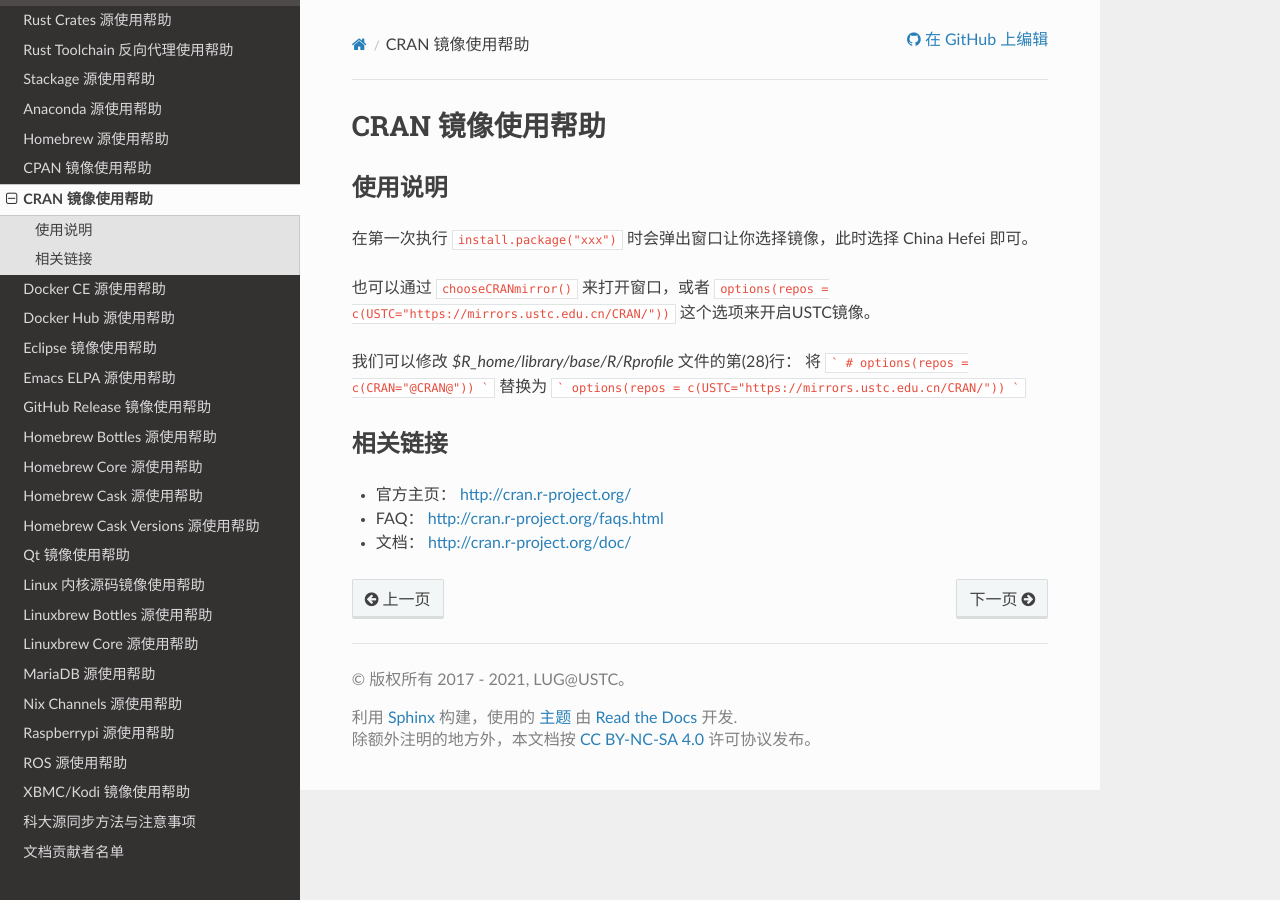
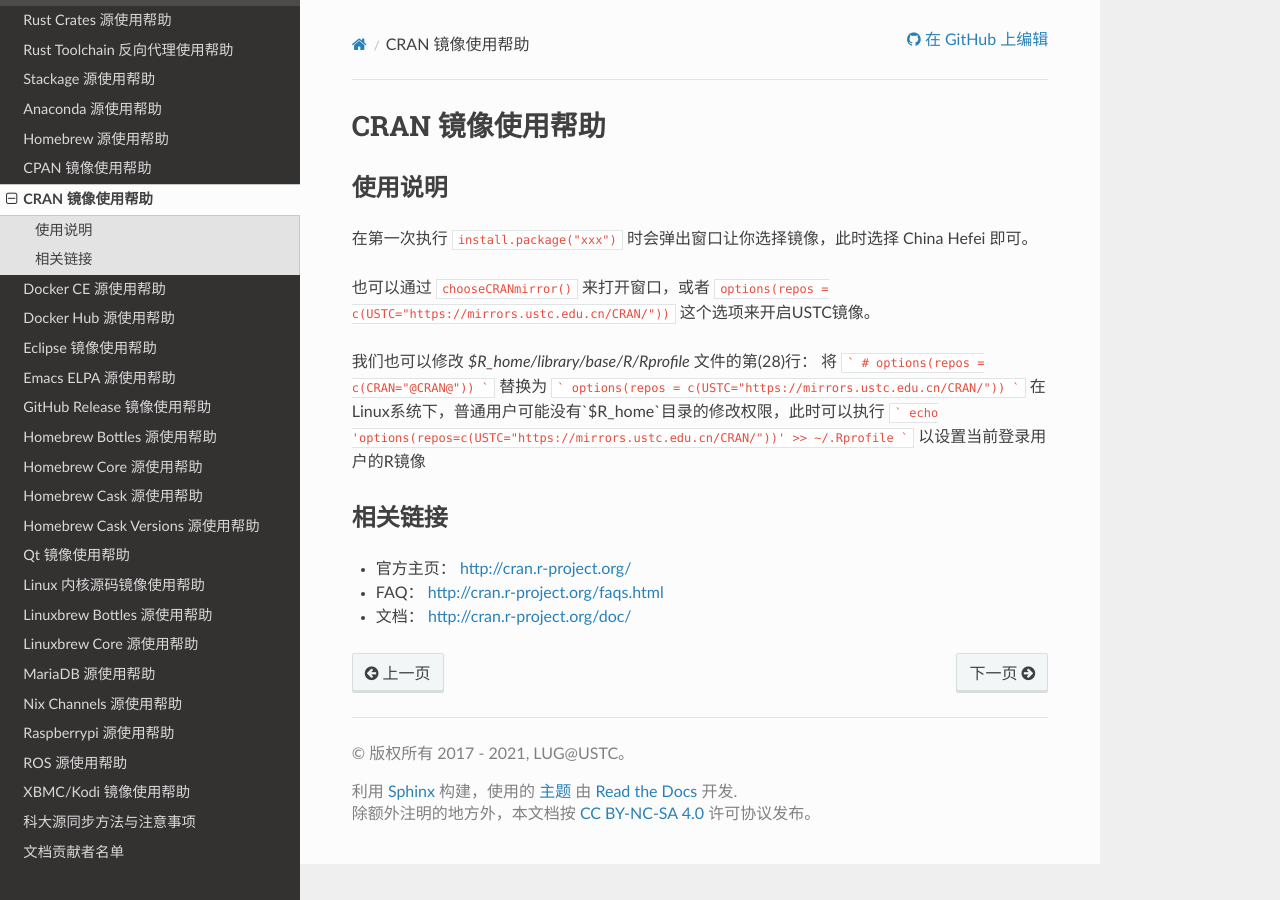
Before and after one commit to ustclug/mirrorhelp, a Sphinx documentation site: the page built from source/CRAN.rst, in a window 1280 px wide. Built offline with Sphinx 7.4.7 and the Read the Docs theme 2.0.0, drawn with Linux system fonts in a browser that asks for light colours; pages that are not in the unit, such as notebooks, are missing from menus.

Commit message:
增加更多修改R镜像的方法

````diff
--- a/source/CRAN.rst
+++ b/source/CRAN.rst
@@ -11,7 +11,7 @@
 也可以通过 ``chooseCRANmirror()`` 来打开窗口，或者 ``options(repos = c(USTC="https://mirrors.ustc.edu.cn/CRAN/"))`` 这个选项来开启USTC镜像。
 
 
-我们可以修改 `$R_home/library/base/R/Rprofile` 文件的第(28)行：
+我们也可以修改 `$R_home/library/base/R/Rprofile` 文件的第(28)行：
 将
 ```
 # options(repos = c(CRAN="@CRAN@"))
@@ -20,6 +20,11 @@
 ```
 options(repos = c(USTC="https://mirrors.ustc.edu.cn/CRAN/"))
 ```
+在Linux系统下，普通用户可能没有`$R_home`目录的修改权限，此时可以执行
+```
+echo 'options(repos=c(USTC="https://mirrors.ustc.edu.cn/CRAN/"))' >> ~/.Rprofile
+```
+以设置当前登录用户的R镜像
 
 相关链接
 ========
````
